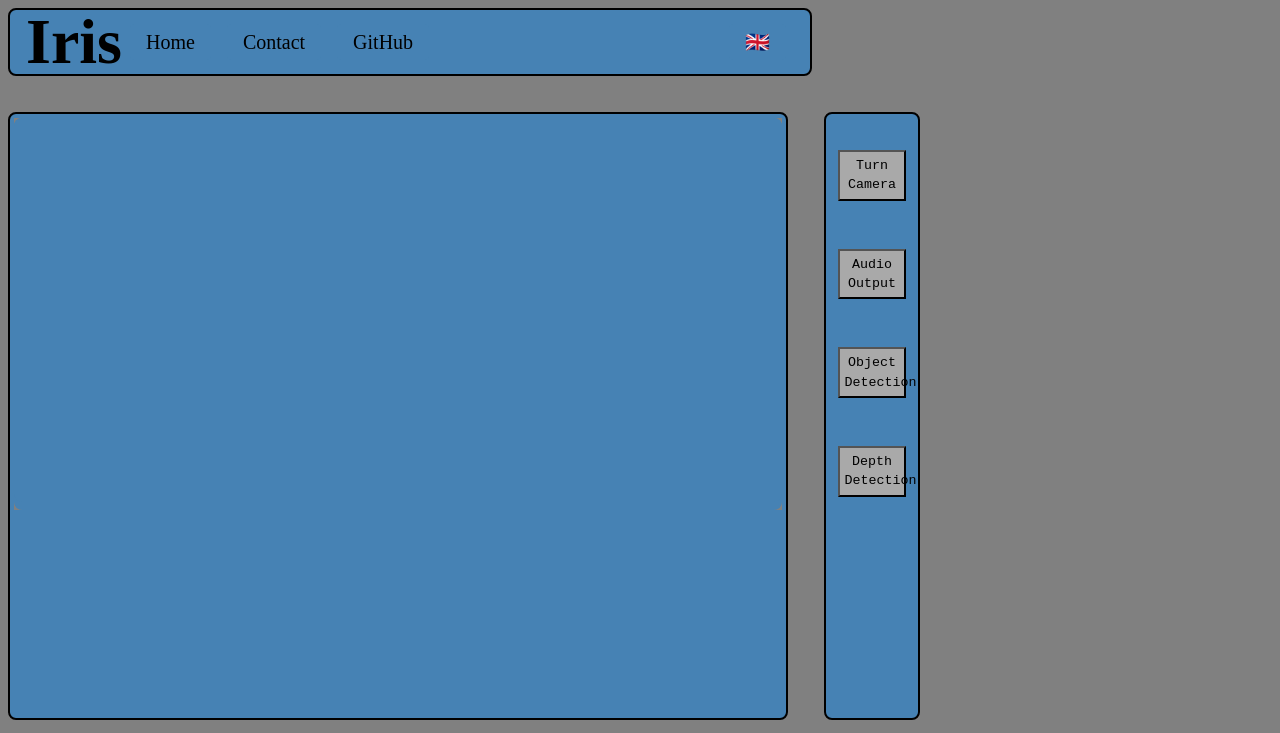
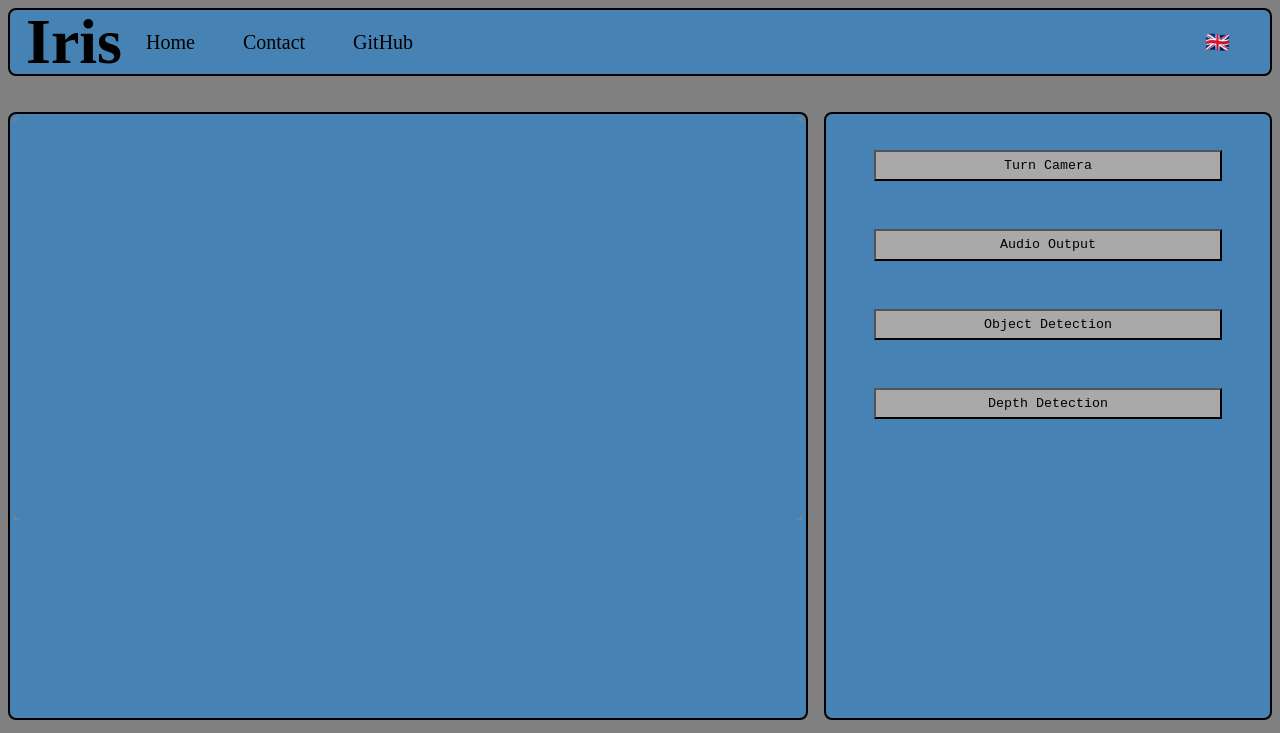
Before and after one commit to LundiNord/iris, a plain HTML site: page web/index.html in a window 1280 px wide. Shown: the top 733 px of the page. Drawn offline with Linux system fonts and the light colour scheme.

Commit message:
css for big screen

```diff
--- a/temp.txt
+++ b/temp.txt
@@ -1,3 +1,9 @@
+
+
+- gleicher Output nur einmal
+- besseres Output format
+
+
 
 try {
             const audio = new Audio(audioResult.src);
--- a/web/index.css
+++ b/web/index.css
@@ -173,6 +173,12 @@ button:hover {
 
 @media (min-width: 60rem) {     /* Big Screens */
 
+    * {     /* Universal Stuff */
+        margin: 2rem auto 1rem;
+        max-width: 200rem;
+        padding: 0.25rem;
+    }
+
     #title-outside-header {
         display: none;
     }
@@ -180,10 +186,11 @@ button:hover {
         display: inline;
         background: steelblue;
         font-size: 3.998rem;
+        text-align: center;
     }
     #navigation {
+        width: auto;
         padding: 1rem;
-        width: 200rem;
     }
     #navigation h1 {
         margin: 0;
@@ -212,10 +219,12 @@ button:hover {
         flex-flow: column;
         justify-content: flex-start;
         align-items: flex-start;
+        max-width: 30rem;
     }
     #output-container {
         grid-column: 1 / 3;
         grid-row: 2;
+        max-width: 81rem;
     }
     #output-container p {
         max-height: 18rem;
--- a/web/index.html
+++ b/web/index.html
@@ -10,7 +10,6 @@
     <link rel="manifest" href="/web/manifest.json">     <!-- PWA Manifest -->
     <link id="css_reset" rel="stylesheet" type="text/css" href="reset.css">
     <link id="css" rel="stylesheet" type="text/css" href="index.css">
-    <!-- async Seite weiterladen, während Skript eingelesen wird! -->
     <script src="index.js" async type="module" ></script>
 </head>
 
@@ -18,7 +17,7 @@
 <header id="header">
     <h1 id="title-outside-header">Iris</h1>
     <div id="navigation" class="flex-container">
-        <h1 id="title-inside-header">Iris</h1>
+            <h1 id="title-inside-header">Iris</h1>
             <!-- Side navigation -->
             <a href="index.html" data-i18n="home">Home</a>
             <a href="impressum.html" data-i18n="contact">Contact</a>
@@ -32,7 +31,7 @@
     <div class="grid-item" id="cameraFeed-container">     <!--Video feed Container-->
         <section id="cameraFeed">
             <div id="camera">
-                <video id="video" width="160" height="120" autoplay muted></video>
+                <video id="video" width="160" height="120" autoplay muted playsinline></video>
             </div>
         </section>
     </div>
@@ -45,7 +44,6 @@
     </div>
 
     <div class="grid-item" id="output-container">     <!--Output Container-->
-<!--        <div id="image-container"></div>-->
         <p id="status"></p>
         <P id="result"></P>
     </div>
--- a/web/languages/de.json
+++ b/web/languages/de.json
@@ -4,6 +4,5 @@
   "turn_camera": "Kamera drehen",
   "audio_output": "Audioausgabe",
   "object_dect": "Objekt erkennung",
-  "depth_dect": "Tiefen erkennung",
-
+  "depth_dect": "Tiefen erkennung"
 }
```
